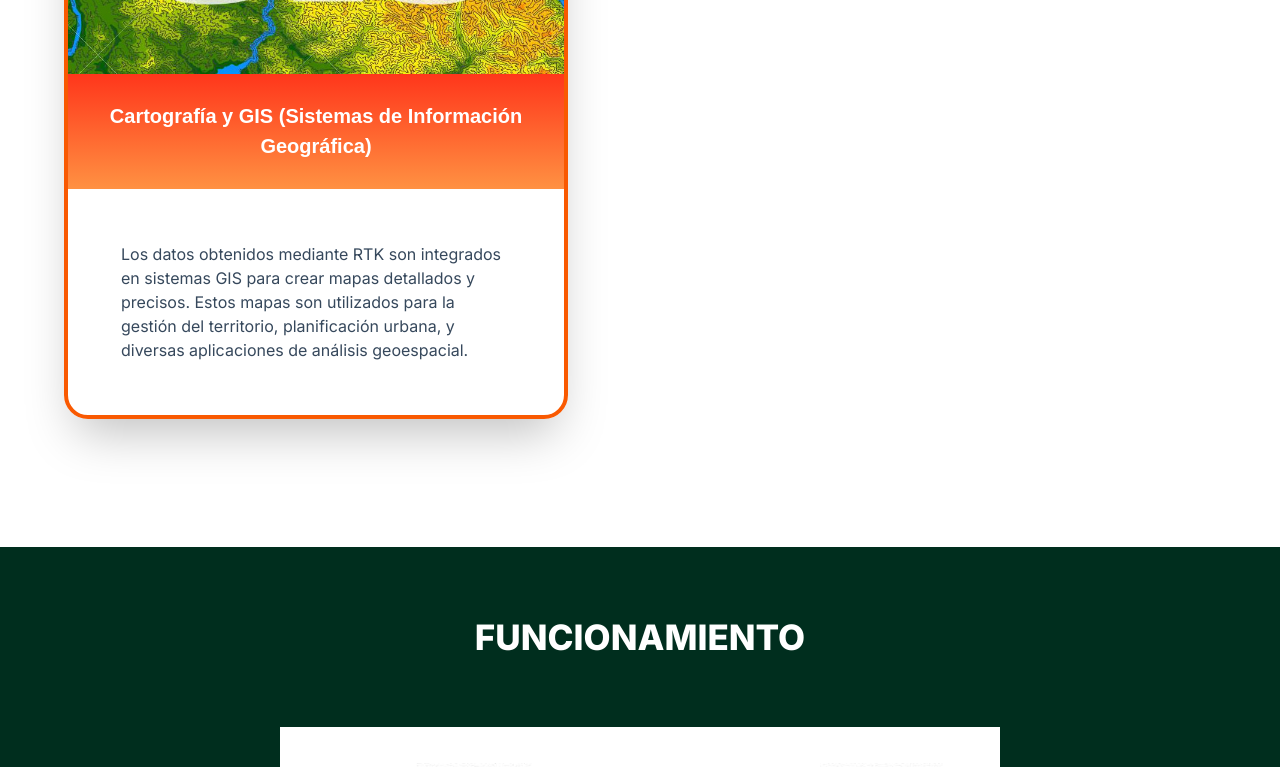
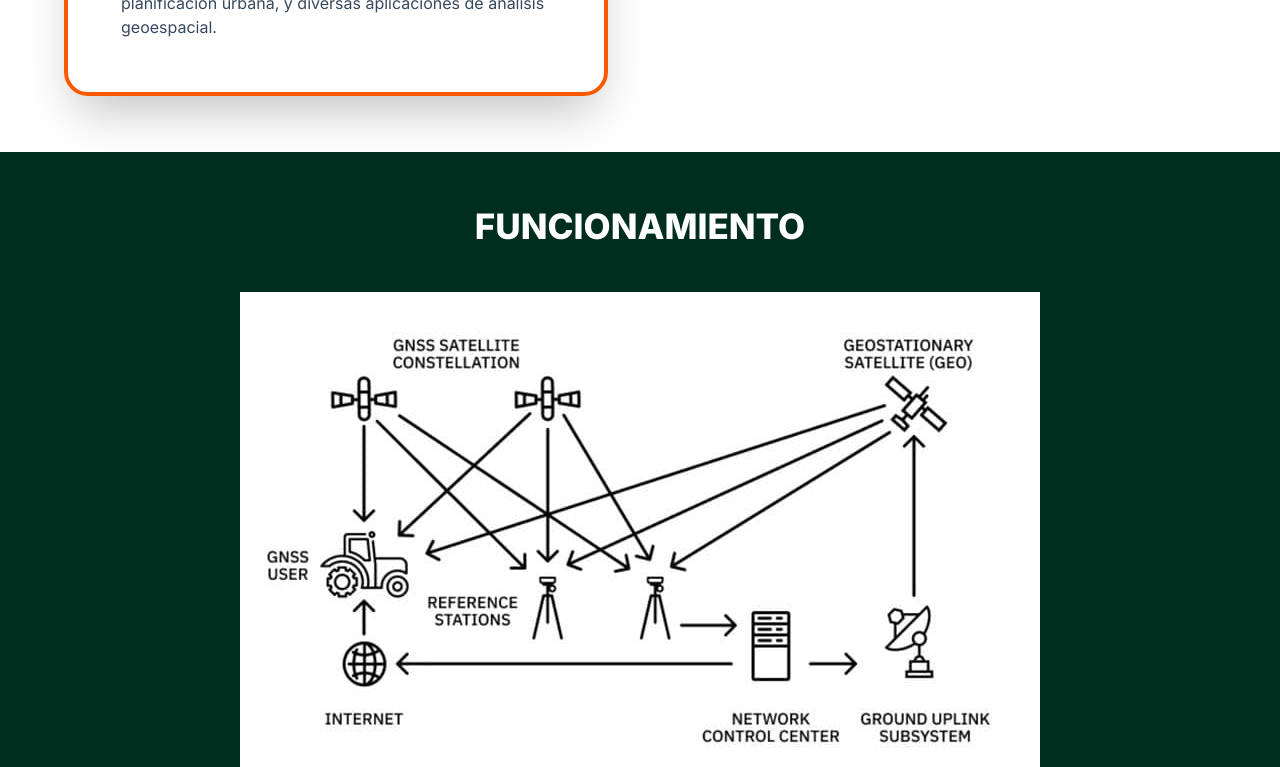
Before and after one commit to Anibal-Quiroz-P5/rtk-argentina-003, a Next.js app: page /moreInfo/agrimensura in a window 1280 px wide. Shown: the part 2920-3687 px from the top of the page. Built offline with nearby package versions, Linux system fonts and the light colour scheme.

Commit message:
fix card's font size

```diff
--- a/src/app/moreInfo/agricultura/page.tsx
+++ b/src/app/moreInfo/agricultura/page.tsx
@@ -18,8 +18,7 @@ const page = () => {
           </span>
         </div>
       </div>
-      <div className="container grid grid-cols-1 lg:grid-cols-2  lg:gap-20   lg:-mt-[180px]  pb-10 lg:pb-32  2xl:gap-2">
-        <div className="lg:container flex  pt-8 ">
+      <div className="container grid grid-cols-1 lg:grid-cols-2  lg:gap-6  lg:-mt-[180px]  pb-10 lg:pb-32  2xl:gap-2">        <div className="lg:container flex  pt-8 ">
           <div className=" lg:w-650 border-[4px] border-[#F95901] rounded-3xl shadow-2xl   ml-auto   2xl:w-[436px]">
             <div>
               <Image
--- a/src/app/moreInfo/agrimensura/page.tsx
+++ b/src/app/moreInfo/agrimensura/page.tsx
@@ -27,9 +27,9 @@ const page = () => {
           </span>
         </div>
       </div>
-      <div className="container grid grid-cols-1 lg:grid-cols-2  lg:gap-20   lg:-mt-[180px]  pb-10 lg:pb-32  2xl:gap-2">
+      <div className="container grid grid-cols-1 lg:grid-cols-2   lg:-mt-[180px]  pb-10  2xl:gap-2 ">
         <div className="lg:container flex  pt-8 ">
-          <div className=" lg:w-650 border-[4px] border-[#F95901] rounded-3xl shadow-2xl   ml-auto   2xl:w-[436px]">
+          <div className=" lg:w-650 border-[4px] border-[#F95901] rounded-3xl shadow-2xl   ml-auto    2xl:w-[436px]  ">
             <div>
               <Image
                 src={Agrim001}
@@ -38,12 +38,12 @@ const page = () => {
               />
             </div>
 
-            <div className=" font-rubik  font-extrabold sm:font-semibold text-[#FFFFFF] text-center  lg:text-[20px] 2xl:text-[23px] bg-gradient-to-b from-custom-orange-end to-custom-orange-start h-[48px]  lg:h-[115px] flex justify-center items-center   ">
+            <div className=" font-rubik  font-extrabold sm:font-semibold text-[#FFFFFF] text-center  lg:text-[20px] 2xl:text-[23px] bg-gradient-to-b from-custom-orange-end to-custom-orange-start h-[48px] lg:h-[86px] 2xl:h-[115px] flex justify-center items-center   ">
               Relevantamientos Topográficos
             </div>
 
             <div className="flex flex-col justify-center items-center p-8 lg:p-[53px]    text-[#000000]  ">
-              <ul >
+              <ul>
                 <li className="flex-col text-[#36485C] font-inter text-[16px]">
                   Los drones y equipos de agrimensura equipados con RTK pueden
                   realizar relevamientos topográficos con{" "}
@@ -67,12 +67,12 @@ const page = () => {
               />
             </div>
 
-            <div className=" font-rubik  font-extrabold sm:font-semibold text-[#FFFFFF] text-center  lg:text-[20px] 2xl:text-[23px] bg-gradient-to-b from-custom-orange-end to-custom-orange-start h-[48px]  lg:h-[115px] flex justify-center items-center   ">
+            <div className=" font-rubik  font-extrabold sm:font-semibold text-[#FFFFFF] text-center  lg:text-[20px] 2xl:text-[23px] bg-gradient-to-b from-custom-orange-end to-custom-orange-start h-[48px]  lg:h-[85px] 2xl:h-[115px] flex justify-center items-center   ">
               Georreferenciación de Puntos de Control
             </div>
 
             <div className="flex flex-col justify-center items-center p-8 lg:p-[53px]    text-[#000000]  ">
-              <ul >
+              <ul>
                 <li className="flex-col  text-[#36485C]    font-inter  text-[16px]">
                   Los sistemas RTK se utilizan para establecer y georreferenciar
                   puntos de control terrestres con alta precisión. Estos puntos
@@ -96,12 +96,12 @@ const page = () => {
               />
             </div>
 
-            <div className=" font-rubik  font-extrabold sm:font-semibold text-[#FFFFFF] text-center  lg:text-[20px] 2xl:text-[23px] bg-gradient-to-b from-custom-orange-end to-custom-orange-start h-[48px]  lg:h-[115px] flex justify-center items-center   ">
+            <div className=" font-rubik  font-extrabold sm:font-semibold text-[#FFFFFF] text-center  lg:text-[20px] 2xl:text-[23px] bg-gradient-to-b from-custom-orange-end to-custom-orange-start h-[48px] lg:h-[85px] 2xl:h-[115px] flex justify-center items-center   ">
               Creación de Modelos Digitales del Terreno (DTM)
             </div>
 
             <div className="flex flex-col justify-center items-center p-8 lg:p-[53px]    text-[#000000]  ">
-              <ul >
+              <ul>
                 <li className="flex-col  text-[#36485C]    font-inter  text-[16px]">
                   Con RTK, los agrimensores pueden generar modelos digitales del
                   terreno con gran exactitud. Estos modelos son esenciales para
@@ -123,12 +123,12 @@ const page = () => {
               />
             </div>
 
-            <div className=" font-rubik  font-extrabold sm:font-semibold text-[#FFFFFF] text-center  lg:text-[20px] 2xl:text-[23px] bg-gradient-to-b from-custom-orange-end to-custom-orange-start h-[48px]  lg:h-[115px] flex justify-center items-center   ">
+            <div className=" font-rubik  font-extrabold sm:font-semibold text-[#FFFFFF] text-center  lg:text-[20px] 2xl:text-[23px] bg-gradient-to-b from-custom-orange-end to-custom-orange-start h-[48px] lg:h-[86px] 2xl:h-[115px] flex justify-center items-center   ">
               Cálculo de Volúmenes
             </div>
 
             <div className="flex flex-col justify-center items-center p-8 lg:p-[53px]    text-[#000000]   ">
-              <ul >
+              <ul>
                 <li className="flex-col  text-[#36485C]    font-inter  text-[16px]">
                   La tecnología RTK permite medir con precisión los volúmenes de
                   material en proyectos de construcción y minería, como pilas de
@@ -150,12 +150,12 @@ const page = () => {
               />
             </div>
 
-            <div className=" font-rubik  font-extrabold sm:font-semibold text-[#FFFFFF] text-center  lg:text-[20px] 2xl:text-[23px] bg-gradient-to-b from-custom-orange-end to-custom-orange-start h-[48px]  lg:h-[115px] flex justify-center items-center   ">
+            <div className=" font-rubik  font-extrabold sm:font-semibold text-[#FFFFFF] text-center  lg:text-[20px] 2xl:text-[23px] bg-gradient-to-b from-custom-orange-end to-custom-orange-start h-[48px] lg:h-[86px] 2xl:h-[115px] flex justify-center items-center   ">
               Monitoreo y Control de Obras
             </div>
 
             <div className="flex flex-col justify-center items-center p-8 lg:p-[53px]    text-[#000000]  ">
-              <ul >
+              <ul>
                 <li className="flex-col  text-[#36485C]    font-inter  text-[16px]">
                   En proyectos de construcción, la precisión de RTK es utilizada
                   para el control y monitoreo del progreso de las obras. Esto
@@ -177,12 +177,12 @@ const page = () => {
               />
             </div>
 
-            <div className=" font-rubik  font-extrabold sm:font-semibold text-[#FFFFFF] text-center  lg:text-[20px] 2xl:text-[23px] bg-gradient-to-b from-custom-orange-end to-custom-orange-start h-[48px]  lg:h-[115px] flex justify-center items-center   ">
+            <div className=" font-rubik  font-extrabold sm:font-semibold text-[#FFFFFF] text-center  lg:text-[20px] 2xl:text-[23px] bg-gradient-to-b from-custom-orange-end to-custom-orange-start h-[48px] lg:h-[86px] 2xl:h-[115px] flex justify-center items-center   ">
               Agricultura de Precisión
             </div>
 
             <div className="flex flex-col justify-center items-center p-8 lg:p-[53px]    text-[#000000]  ">
-              <ul >
+              <ul>
                 <li className="flex-col  text-[#36485C]    font-inter  text-[16px]">
                   Aunque más directamente relacionada con la agricultura, los
                   principios de agrimensura se aplican en la agricultura de
@@ -195,7 +195,7 @@ const page = () => {
           </div>
         </div>
 
-        <div className="lg:container flex  pt-8 ">
+        <div className="lg:container flex  pt-8">
           <div className=" lg:w-650 border-[4px] border-[#F95901] rounded-3xl  shadow-2xl      ml-auto    2xl:w-[436px]">
             <div>
               <Image
@@ -205,12 +205,12 @@ const page = () => {
               />
             </div>
 
-            <div className=" font-rubik  font-extrabold sm:font-semibold text-[#FFFFFF] text-center  lg:text-[20px] 2xl:text-[23px] bg-gradient-to-b from-custom-orange-end to-custom-orange-start h-[48px]  lg:h-[115px] flex justify-center items-center   ">
+            <div className=" font-rubik  font-extrabold sm:font-semibold text-[#FFFFFF] text-center  lg:text-[20px] 2xl:text-[23px] bg-gradient-to-b from-custom-orange-end to-custom-orange-start h-[48px] lg:h-[85px] 2xl:h-[115px] flex justify-center items-center   ">
               Cartografía y GIS (Sistemas de Información Geográfica)
             </div>
 
-            <div className="flex flex-col justify-center items-center p-8 lg:p-[53px]    text-[#000000]  ">
-              <ul >
+            <div className="flex flex-col justify-center items-center p-8 lg:p-[53px]   text-[#000000]  ">
+              <ul>
                 <li className="flex-col  text-[#36485C]    font-inter  text-[16px]">
                   Los datos obtenidos mediante RTK son integrados en sistemas
                   GIS para crear mapas detallados y precisos. Estos mapas son
@@ -222,13 +222,13 @@ const page = () => {
           </div>
         </div>
       </div>
-      <div className="lg:pb-32">
-        <div className=" bg-[#002E1E] p-9 lg:p-16 ">
-          <div className="pb-6 text-center items-center justify-center font-monserrat font-extrabold lg:text-[35px] text-[#FFFFFF]  2xl:text-[40px] ">
+      <div className="lg:pt-4">
+        <div className=" bg-[#002E1E]  p-9 lg:pb-40 lg:pt-[0px]">
+          <div className="pb-6 lg:pt-12 text-center items-center justify-center font-monserrat font-extrabold lg:text-[35px] text-[#FFFFFF]  2xl:text-[40px] ">
             FUNCIONAMIENTO
           </div>
           <div className="flex justify-center  ">
-            <Image src={Agrim008} alt="Feature 1 image" className="  lg:p-10" />
+            <Image src={Agrim008} alt="Feature 1 image" className="   lg:pt-4" />
           </div>
         </div>
       </div>
--- a/src/app/moreInfo/drones/page.tsx
+++ b/src/app/moreInfo/drones/page.tsx
@@ -21,8 +21,7 @@ const page = () => {
           </span>
         </div>
       </div>
-      <div className="container grid grid-cols-1 lg:grid-cols-2  lg:gap-20   lg:-mt-[180px]  pb-10 lg:pb-32  2xl:gap-2">
-        <div className="lg:container flex  pt-8 ">
+      <div className="container grid grid-cols-1 lg:grid-cols-2  lg:gap-6  lg:-mt-[180px]  pb-10 lg:pb-32  2xl:gap-2">        <div className="lg:container flex  pt-8 ">
           <div className=" lg:w-650 border-[4px] border-[#F95901] rounded-3xl shadow-2xl   ml-auto   2xl:w-[436px]">
             <div>
               <Image
```
